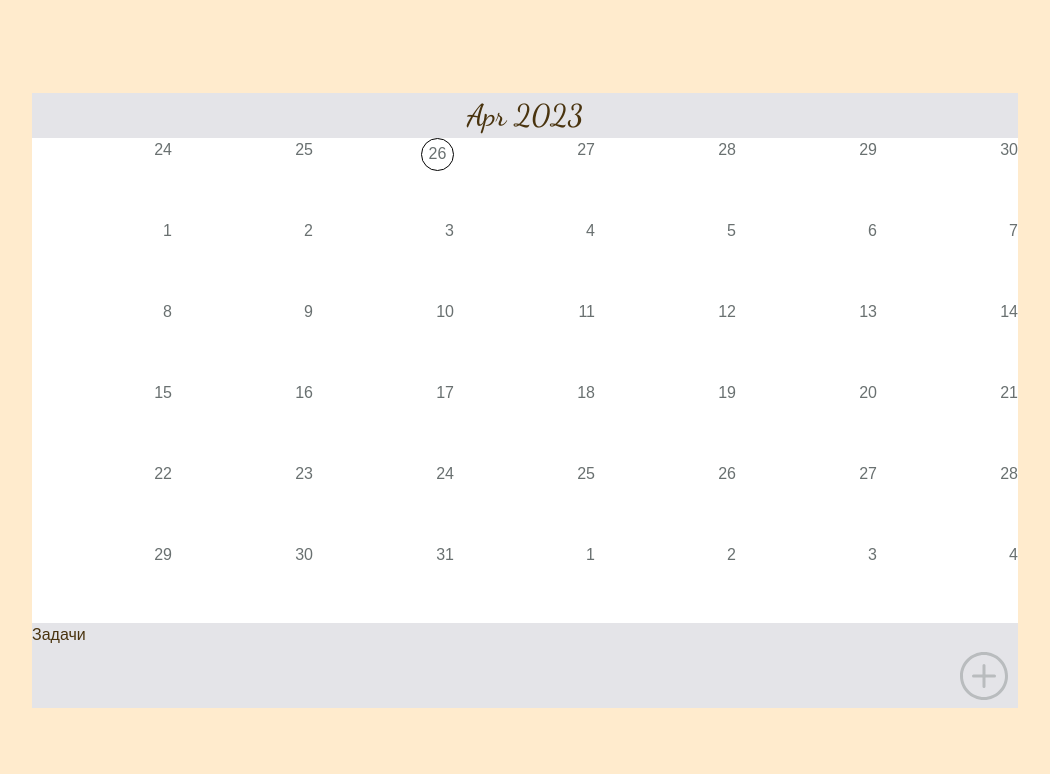
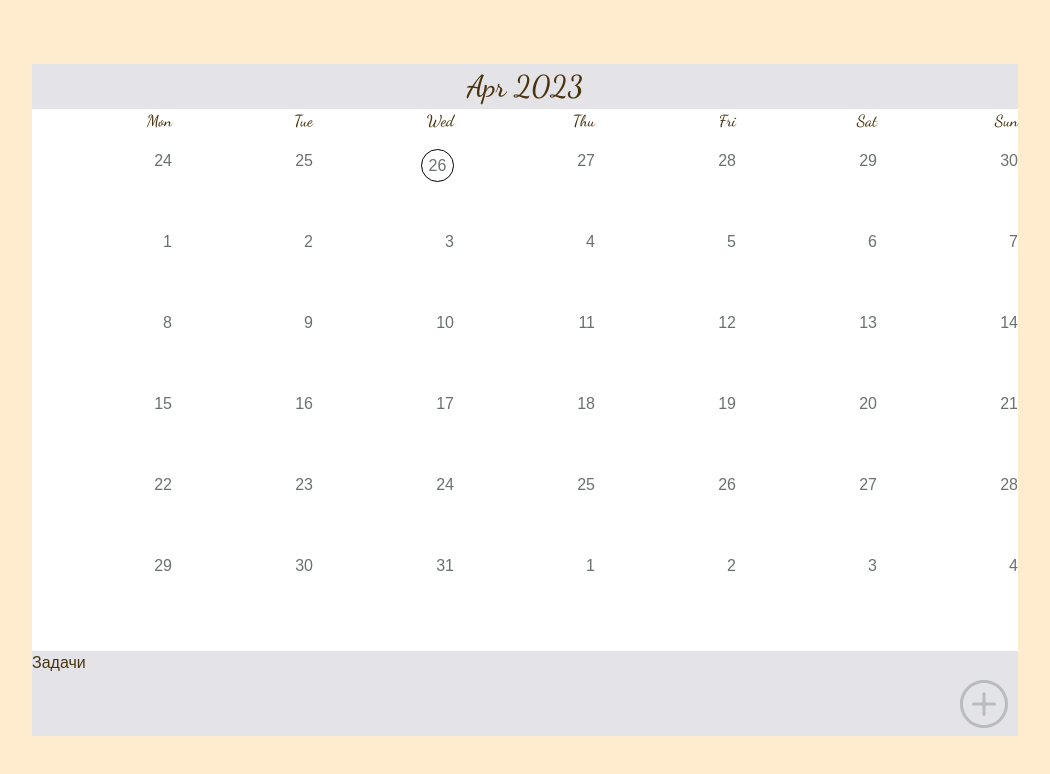
Before and after one commit to PapakhinaIrina/My-portfolio, a React (Create React App) app in the folder my-portfolio/: page /portfolio/todo in a window 1280 px wide. Shown: the top 774 px of the page, without its empty margins (115-1165 px from the left). Built offline with nearby package versions, Linux system fonts and the light colour scheme.

Commit message:
added week in header calendar

```diff
--- a/my-portfolio/src/components/Portfolio/Cases/ToDo/Calendar.js
+++ b/my-portfolio/src/components/Portfolio/Cases/ToDo/Calendar.js
@@ -15,11 +15,17 @@ export default function Calendar () {
   const isCurrentDay = (day) => moment().isSame(day, 'day');
 
   return (
+    <>
       <div className='calendarWrapper'>
+        {[...Array(7)].map((_, i) => (
+          <div className='weekWrapper'>
+            {moment().day(i + 1).format('ddd')}
+          </div>
+      ))}
       {
         arrDays.map((dayItem) => (
           <div className='dayWrapper'
-          key={dayItem.format('DDMMYYYY')}
+            key={dayItem.unix()}
             isWeekend={dayItem.day === 6 || dayItem.day === 0}
             >
             <div className='rowInCell'>
@@ -31,6 +37,6 @@ return (
         ))
       }
     </div>
-
+    </>
   )
 }
--- a/my-portfolio/src/components/Portfolio/Cases/ToDo/style.scss
+++ b/my-portfolio/src/components/Portfolio/Cases/ToDo/style.scss
@@ -12,7 +12,6 @@ body {
 }
 
 .containerToDo {
-  padding: 0;
   display: flex;
   flex-direction: column;
 
@@ -30,7 +29,7 @@ body {
 .calendarWrapper {
   display: grid;
   grid-template-columns: repeat(7, 1fr);
-  grid-template-rows: repeat(6, 1fr);
+  grid-template-rows: repeat(6, 0.7fr);
   gap: 1px;
   background-color: hwb(0 100% 0%);
 }
@@ -69,3 +68,11 @@ body {
   border: solid 0.5px black;
   border-radius:  50%;
 }
+
+.weekWrapper{
+  min-width: 140px;
+  max-height: 20px;
+  font-family: 'Dancing Script';
+  display: flex;
+  justify-content: flex-end;
+}
```
Lines whose indentation alone changed are shown as unchanged.
